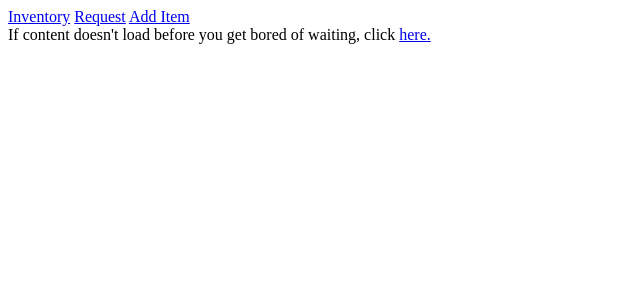
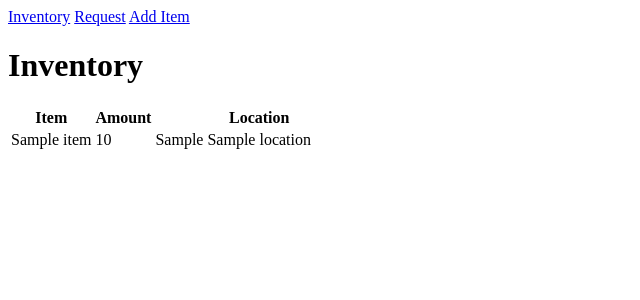
Before and after one commit to hello-pmwilson/cell_bio_lab, a Django app: page /inventory/ in a window 1280 px wide. Shown: the top 300 px of the page, without its empty margins (0-640 px from the left). Run offline with Django 5.2, Linux system fonts and the light colour scheme; tables that the repository leaves empty hold one stand-in row (values such as "Sample post").

Commit message:
changed so the default loaded content can be updated from the views file

```diff
--- a/cell_bio_lab/inventory/static/inventory/js/inventory.js
+++ b/cell_bio_lab/inventory/static/inventory/js/inventory.js
@@ -1,5 +1,11 @@
 $(document).ready(function() {
     console.log('iteration 1');
+
+    //on load, load default content
+    let defaultURL = $("#defaultURL").attr('href')
+    loadContent(defaultURL);
+
+    //on link click, load content dynmically
     $("#inventory").click(function(e) {
         e.preventDefault();
         let url = e.target.href;
@@ -21,6 +27,7 @@ $(document).ready(function() {
         loadContent(url);
     })
 
+    //function, load content into the #content div dynamically given a url
     function loadContent(url) {
     $('#content').load(url);
     }
--- a/cell_bio_lab/inventory/templates/inventory/index.html
+++ b/cell_bio_lab/inventory/templates/inventory/index.html
@@ -16,13 +16,14 @@
         <a href="{% url 'requests' %}" id="requests">Request</a>
         <a href="{% url 'item_add' %}" id="addItem">Add Item</a>
     </div>
+</div>
+
 <div id="content">
 {% block content %}
-If content doesn't load before you get bored of waiting, click <a href="{% url 'inventory' %}">here.</a>
+If content doesn't load before you get bored of waiting, click <a href="{% url defaultURL %}" id="defaultURL">here.</a>
 {% endblock %}
 </div>
 
-</div>
 </div>
 
 
--- a/cell_bio_lab/inventory/views.py
+++ b/cell_bio_lab/inventory/views.py
@@ -5,7 +5,8 @@ from .models import inventory
 
 # Create your views here.
 def index(request):
-    return render(request, 'inventory/index.html')
+    defaultURL = 'inventory' #set default view to be loaded in content
+    return render(request, 'inventory/index.html', {'defaultURL': defaultURL})
 
 def requests(request):
     context = {}
```
